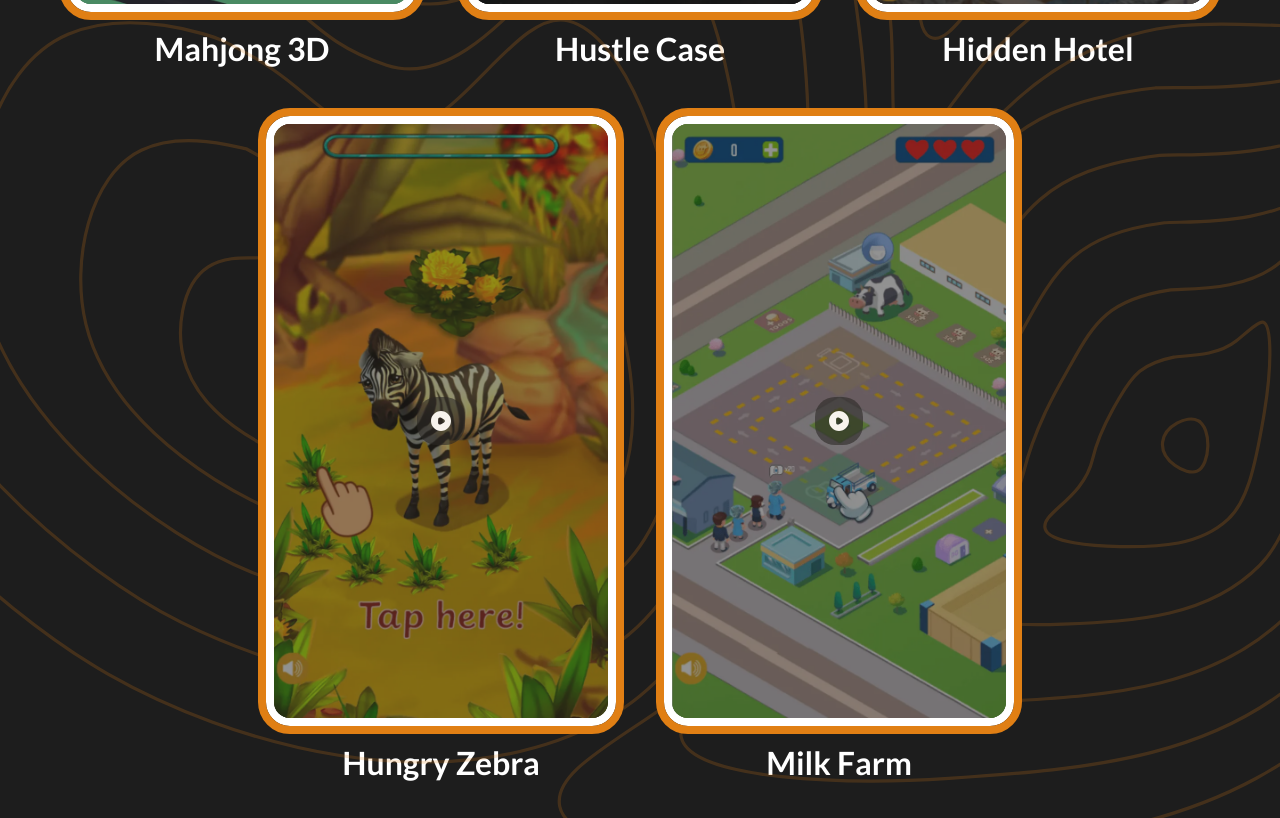
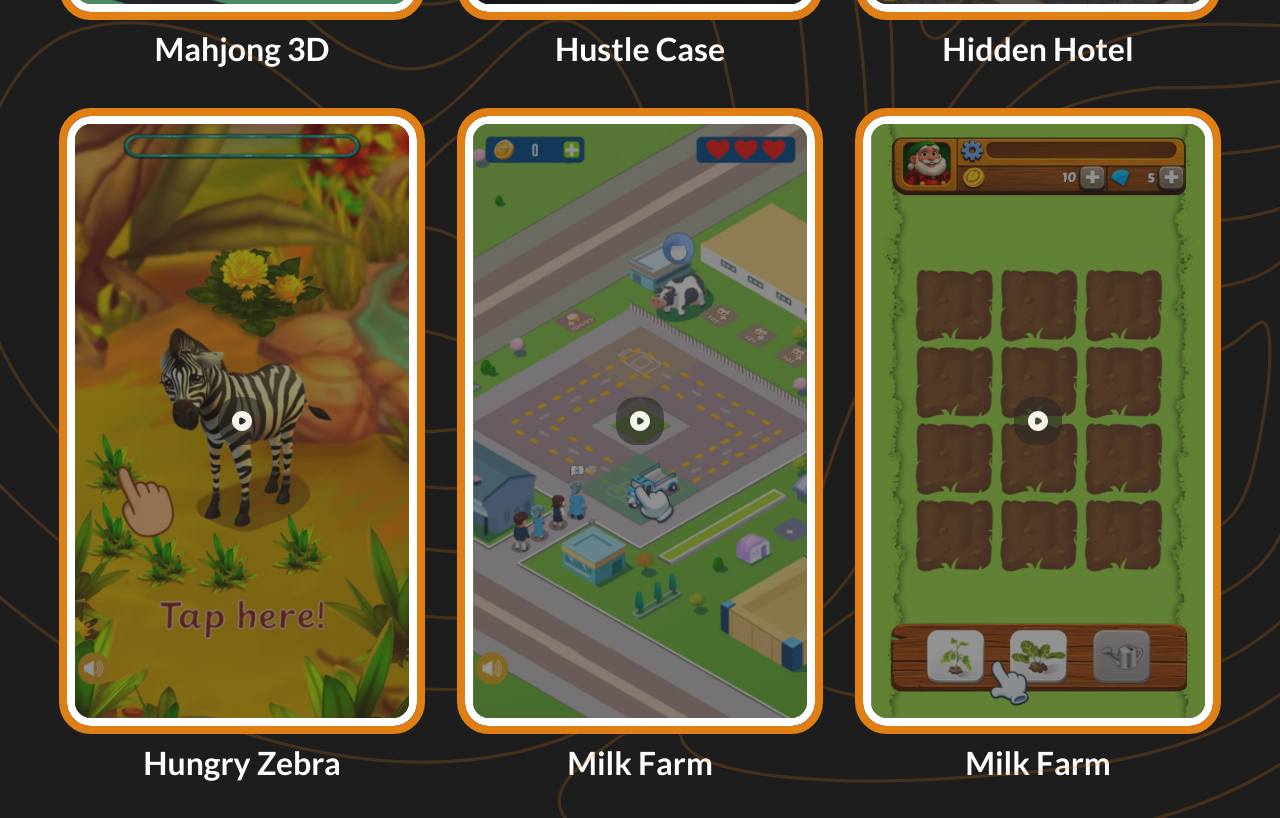
Before and after one commit to dimayu2882/playables, a plain HTML site: page index.html in a window 1280 px wide. Shown: the part 860-1678 px from the top of the page. Drawn offline with Linux system fonts and the light colour scheme.

Commit message:
gh-pages

```diff
--- a/index.html
+++ b/index.html
@@ -85,6 +85,17 @@
 				</div>
 				<h4 class="playables__item__title">Milk Farm</h4>
 			</a>
+
+			<a href="https://dimayu2882.github.io/playables/wim-grid/index.html"
+			   class="playables__item">
+				<div class="playables__item__container">
+					<img src="./img/playable-6.png" alt="Playable 6">
+					<div class="play">
+						<img src="./img/play.svg" alt="play" width="24" height="24">
+					</div>
+				</div>
+				<h4 class="playables__item__title">Milk Farm</h4>
+			</a>
 		</div>
 	</div>
 </main>
```
Also changed, not shown: img/playable-6.png (added).
